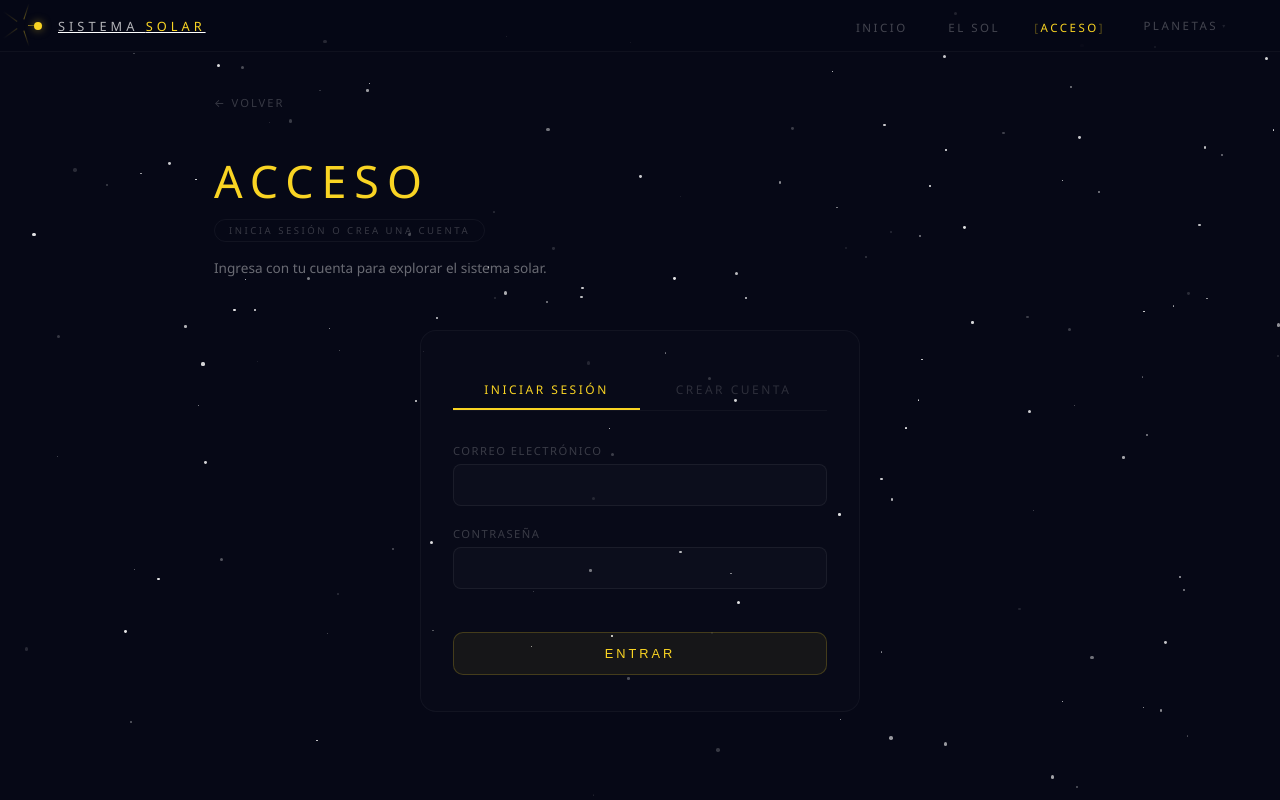
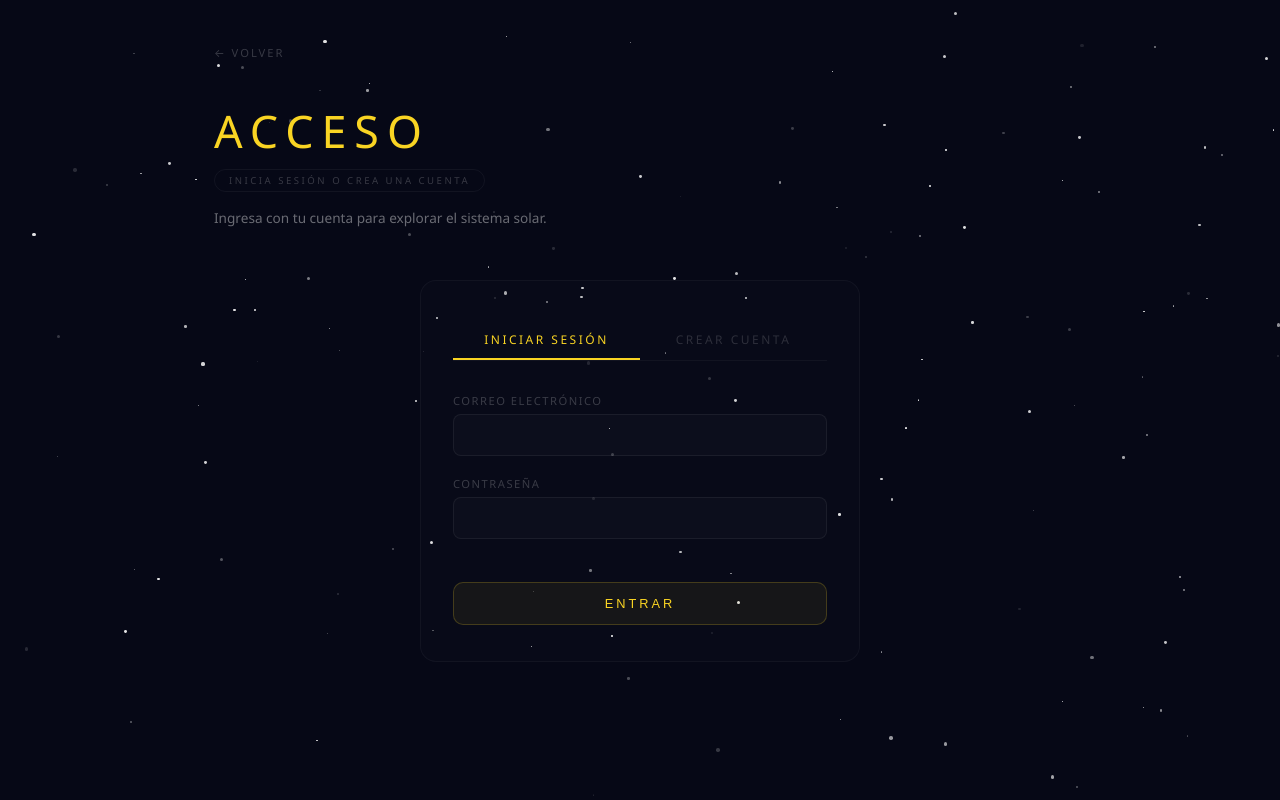
Before and after one commit to andre-mv25/sistema_solar2, a website: page formulario.html in a window 1280 px wide. Drawn offline with Linux system fonts and the light colour scheme.

Commit message:
Quitar menu de navegacion en formulario.html

```diff
--- a/formulario.html
+++ b/formulario.html
@@ -10,26 +10,7 @@
 
 <div id="stars"></div>
 
-<nav>
-  <a class="nav-logo" href="index.html">
-    <span class="nav-sol">
-      <span class="nav-sol-core"></span>
-      <span class="nav-sol-ray"></span><span class="nav-sol-ray"></span><span class="nav-sol-ray"></span><span class="nav-sol-ray"></span><span class="nav-sol-ray"></span>
-    </span>
-    <span class="nav-titulo">SISTEMA <em>SOLAR</em></span>
-  </a>
-  <ul class="nav-links">
-    <li><a href="index.html">Inicio</a></li>
-    <li><a href="sol.html">El Sol</a></li>
-    <li><a href="formulario.html" class="act">Acceso</a></li>
-    <li class="nav-drop">
-      <a>Planetas <span class="nav-flecha">▾</span></a>
-      <ul class="nav-drop-menu" id="dropPlanetas"></ul>
-    </li>
-  </ul>
-</nav>
-
-<div class="pagina">
+<div class="pagina" style="padding-top:40px">
   <a class="volver" href="index.html">← Volver</a>
   <div class="cabeza">
     <div class="cabeza-info">
```
